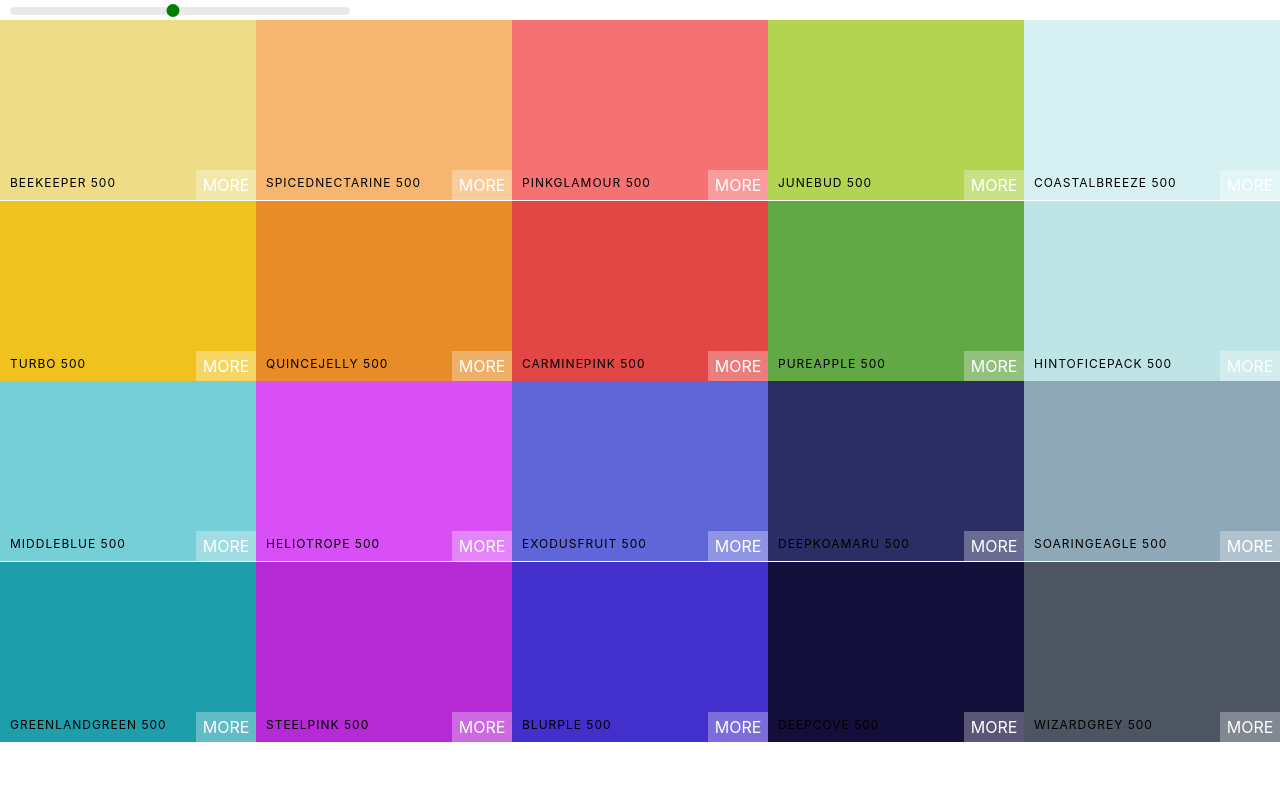
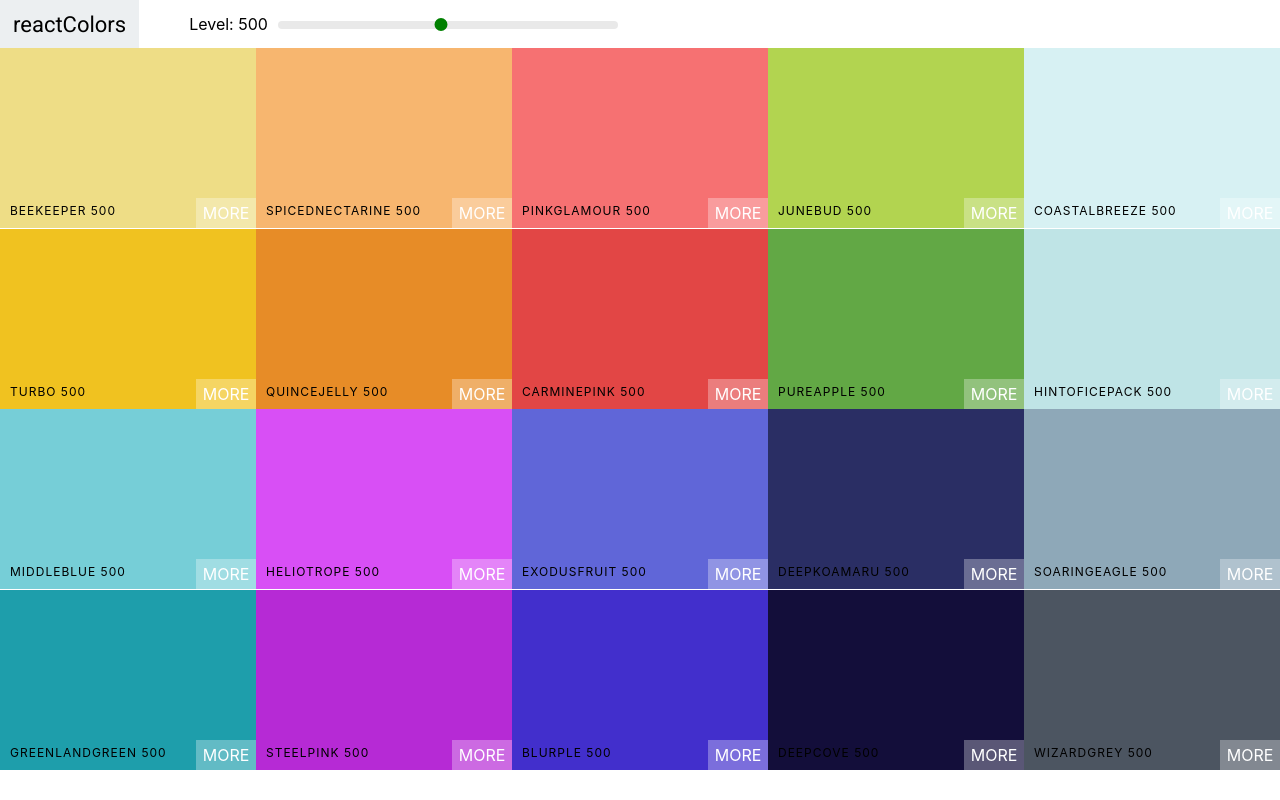
Before and after one commit to Cashley112/react-colors, a React (Create React App) app: page / in a window 1280 px wide. Built offline with nearby package versions, Linux system fonts and the light colour scheme.

Commit message:
add navbar and styles

```diff
--- a/public/index.html
+++ b/public/index.html
@@ -15,6 +15,9 @@
       user's mobile device or desktop. See https://developers.google.com/web/fundamentals/web-app-manifest/
     -->
     <link rel="manifest" href="%PUBLIC_URL%/manifest.json" />
+    <link rel="preconnect" href="https://fonts.googleapis.com">
+<link rel="preconnect" href="https://fonts.gstatic.com" crossorigin>
+<link href="https://fonts.googleapis.com/css2?family=Roboto:wght@300;400;700&display=swap" rel="stylesheet">
     <!--
       Notice the use of %PUBLIC_URL% in the tags above.
       It will be replaced with the URL of the `public` folder during the build.
--- /dev/null
+++ b/src/Navbar.css
@@ -0,0 +1,45 @@
+.Navbar {
+    display: flex;
+    align-items: center;
+    justify-content: flex-start;
+    height: 6vh;
+}
+.logo {
+    margin-right: 50px;
+    padding: 0 13px;
+    font-size: 22px;
+    background-color: #eceff1;
+    height: 100%;
+    display: flex;
+    align-items: center;
+    font-family: Roboto;
+}
+.logo a {
+    text-decoration: none;
+    color: black;
+}
+.slider {
+    width: 340px;
+    margin: 0 10px;
+    display: inline-block;
+}
+
+.slider .rc-slider-track {
+    background-color: transparent;
+}
+.slider .rc-slider-handle,
+.slider .rc-slider-handle:active,
+.slider .rc-slider-handle:focus,
+.slider .rc-slider-handle:hover {
+    background-color: green;
+    outline: none;
+    border: 2px solid green;
+    box-shadow: none;
+    width: 13px;
+    height: 13px;
+    margin-left: -7px;
+    margin-top: -3px;
+}
+.slider .rc-slider-rail {
+    height: 8px;
+}
--- /dev/null
+++ b/src/Navbar.js
@@ -0,0 +1,32 @@
+import React, { Component } from 'react'
+import Slider from 'rc-slider';
+import './Navbar.css';
+import 'rc-slider/assets/index.css';
+
+
+class Navbar extends Component {
+    render(){
+        const { level, changeLevel } = this.props;
+        return(
+            <header className='Navbar'>
+                <div className='logo'>
+                    <a href='#'>reactColors</a>
+                </div>
+                <div className='slider-container'>
+                <span>Level: {level}</span>
+                <div className='slider'>
+                    <Slider
+                        defaultValue={level}
+                        min={100}
+                        max={900}
+                        step={100}
+                        onAfterChange={changeLevel}
+                    />
+                </div>
+                </div>
+            </header>
+        )
+    }
+}
+
+export default Navbar;
--- a/src/Palette.css
+++ b/src/Palette.css
@@ -4,29 +4,3 @@
 .Palette-colors {
     height: 90%;
 }
-
-.slider {
-    width: 340px;
-    margin: 0 10px;
-    display: inline-block;
-}
-
-.slider .rc-slider-track {
-    background-color: transparent;
-}
-.slider .rc-slider-handle,
-.slider .rc-slider-handle:active,
-.slider .rc-slider-handle:focus,
-.slider .rc-slider-handle:hover {
-    background-color: green;
-    outline: none;
-    border: 2px solid green;
-    box-shadow: none;
-    width: 13px;
-    height: 13px;
-    margin-left: -7px;
-    margin-top: -3px;
-}
-.slider .rc-slider-rail {
-    height: 8px;
-}
--- a/src/Palette.js
+++ b/src/Palette.js
@@ -1,8 +1,8 @@
 import React, { Component } from 'react';
 import ColorBox from './ColorBox';
 import './Palette.css';
-import Slider from 'rc-slider';
-import 'rc-slider/assets/index.css';
+import Navbar from './Navbar';
+
 
 class Palette extends Component {
     constructor(props) {
@@ -23,16 +23,7 @@ class Palette extends Component {
         ))
         return(
             <div className='Palette'>
-                <div className='slider'>
-                    <Slider
-                        defaultValue={level}
-                        min={100}
-                        max={900}
-                        step={100}
-                        onAfterChange={this.changeLevel}
-                    />
-                </div>
-
+                <Navbar level={level} changeLevel={this.changeLevel}/>
                 {/* navbar goes here */}
                 <div className='Palette-colors'>
                     {colorBoxes}
```
